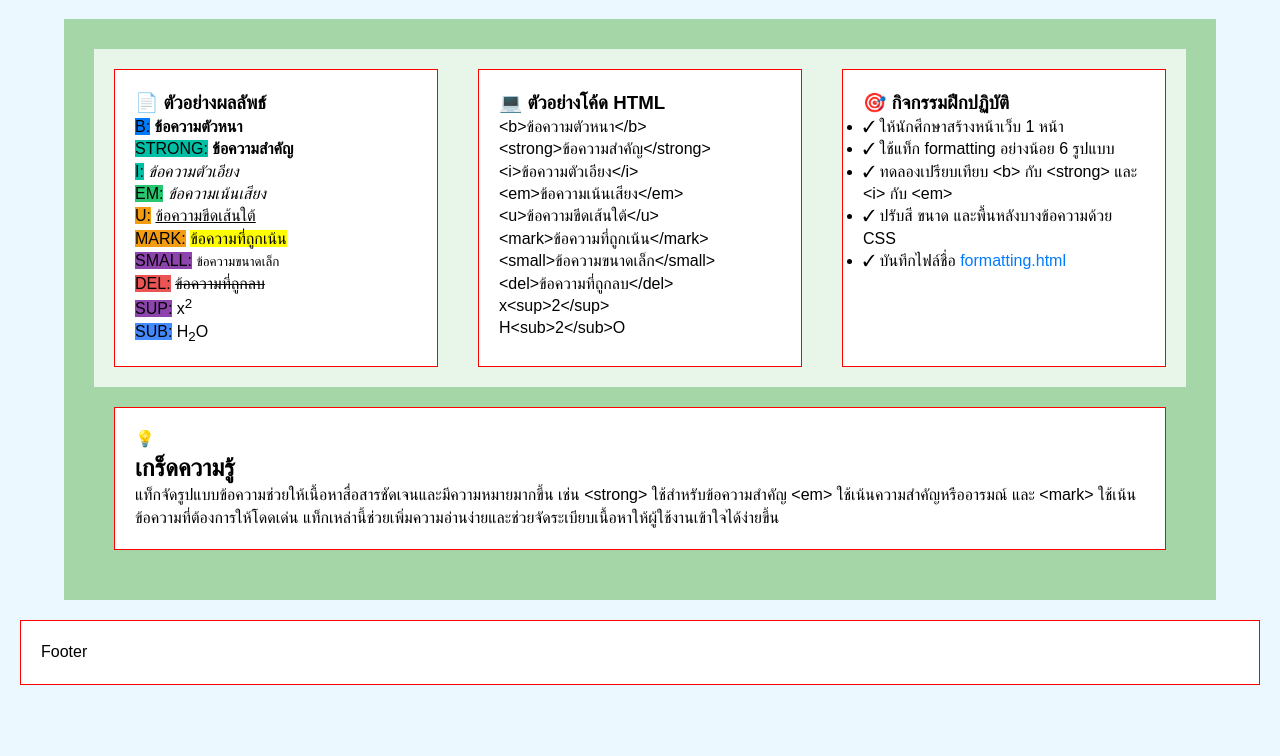
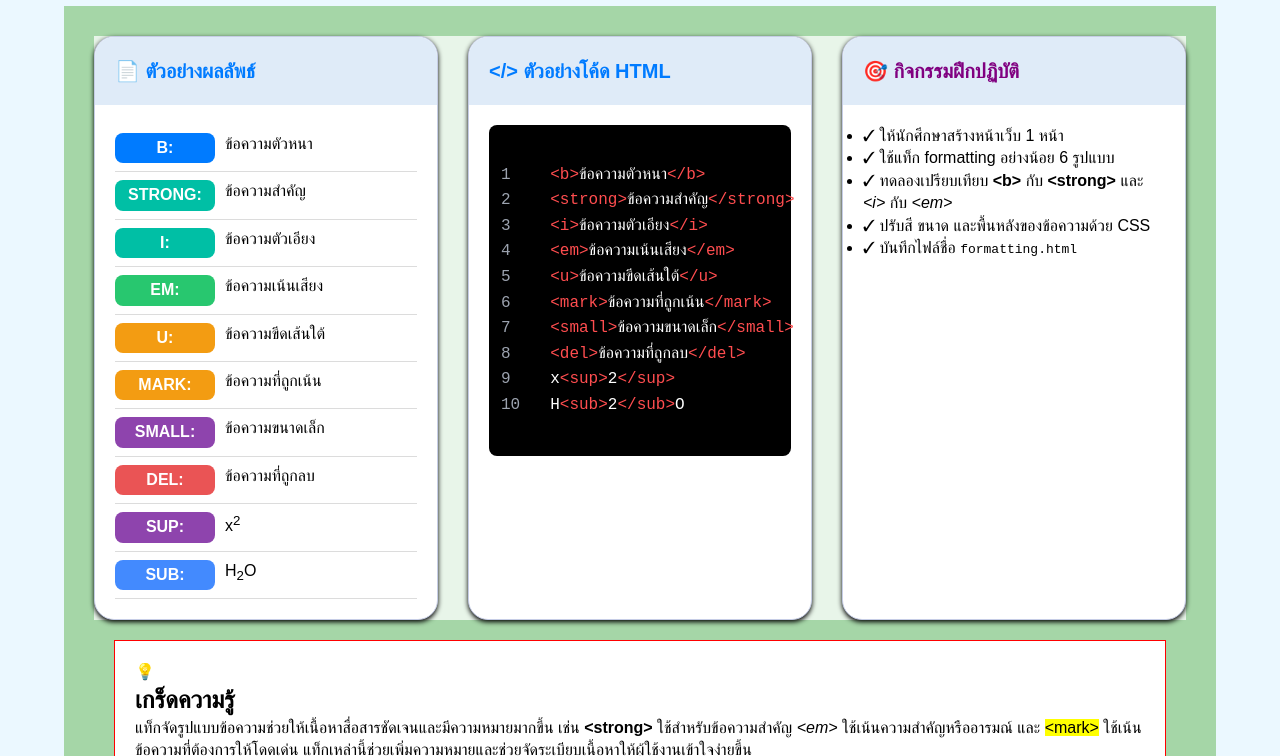
Before and after one commit to queue-kub/Web-Workshop-032, a plain HTML site: page W04-01-formatting.html in a window 1280 px wide. Shown: the part 263-1019 px from the top of the page. Before the commit the page ends 968 px from the top, so only its background shows below. Drawn offline with Linux system fonts and the light colour scheme.

Commit message:
ยังไม่เสร็จ

```diff
--- a/W04-01-formatting.html
+++ b/W04-01-formatting.html
@@ -9,7 +9,6 @@
 </head>
 
 <body>
-    <!-- Header -->
     <header>
         <div class="brand">
             <div class="brand-icon">🧛‍♂️</div>
@@ -26,7 +25,6 @@
         </nav>
     </header>
 
-    <!-- hero -->
     <div class="hero">
         <div class="hero-icon">&lt;/&gt;</div>
         <div class="hero-text">
@@ -36,62 +34,147 @@
     </div>
 
 
-    <!-- Main Content -->
     <div class="container">
+        <div class="card-grid">
 
-    <div class="card-grid">
+
             <div class="card">
-            <h3 class="card-title">📄 ตัวอย่างผลลัพธ์</h3>
-            <p class="card-margin-bt"><span class="label b-label">B:</span> <b>ข้อความตัวหนา</b></p>
-            <p class="card-margin-bt"><span class="label strong-label">STRONG:</span> <strong>ข้อความสำคัญ</strong></p>
-            <p class="card-margin-bt"><span class="label i-label">I:</span> <i>ข้อความตัวเอียง</i></p>
-            <p class="card-margin-bt"><span class="label em-label">EM:</span> <em>ข้อความเน้นเสียง</em></p>
-            <p class="card-margin-bt"><span class="label u-label">U:</span> <u>ข้อความขีดเส้นใต้</u></p>
-            <p class="card-margin-bt"><span class="label mark-label">MARK:</span> <mark>ข้อความที่ถูกเน้น</mark></p>
-            <p class="card-margin-bt"><span class="label small-label">SMALL:</span> <small>ข้อความขนาดเล็ก</small></p>
-            <p class="card-margin-bt"><span class="label del-label">DEL:</span> <del>ข้อความที่ถูกลบ</del></p>
-            <p class="card-margin-bt"><span class="label sup-label">SUP:</span> x<sup>2</sup></p>
-            <p class="card-margin-bt"><span class="label sub-label">SUB:</span> H<sub>2</sub>O</p>
+                <div class="card-header">
+                    <span class="card-icon">📄</span> ตัวอย่างผลลัพธ์
+                </div>
+
+                <div class="card-body">
+
+                    <div class="format-row">
+                        <span class="label b-label">B:</span>
+                        <span class="format-text bold">ข้อความตัวหนา</span>
+                    </div>
+
+                    <div class="format-row">
+                        <span class="label strong-label">STRONG:</span>
+                        <span class="format-text bold">ข้อความสำคัญ</span>
+                    </div>
+
+                    <div class="format-row">
+                        <span class="label i-label">I:</span>
+                        <span class="format-text italic">ข้อความตัวเอียง</span>
+                    </div>
+
+                    <div class="format-row">
+                        <span class="label em-label">EM:</span>
+                        <span class="format-text italic">ข้อความเน้นเสียง</span>
+                    </div>
+
+                    <div class="format-row">
+                        <span class="label u-label">U:</span>
+                        <span class="format-text underline">ข้อความขีดเส้นใต้</span>
+                    </div>
+
+                    <div class="format-row">
+                        <span class="label mark-label">MARK:</span>
+                        <span class="format-text mark-text">ข้อความที่ถูกเน้น</span>
+                    </div>
+
+                    <div class="format-row">
+                        <span class="label small-label">SMALL:</span>
+                        <span class="format-text small-text">ข้อความขนาดเล็ก</span>
+                    </div>
+
+                    <div class="format-row">
+                        <span class="label del-label">DEL:</span>
+                        <span class="format-text del-text">ข้อความที่ถูกลบ</span>
+                    </div>
+
+                    <div class="format-row">
+                        <span class="label sup-label">SUP:</span>
+                        <span class="format-text">x<sup>2</sup></span>
+                    </div>
+
+                    <div class="format-row">
+                        <span class="label sub-label">SUB:</span>
+                        <span class="format-text">H<sub>2</sub>O</span>
+                    </div>
+
+                </div>
             </div>
 
             <div class="card">
-            <h3 class="card-title">💻 ตัวอย่างโค้ด HTML</h3>
-            <p class="card-margin-bt">&lt;b&gt;ข้อความตัวหนา&lt;/b&gt;</p>
-            <p class="card-margin-bt">&lt;strong&gt;ข้อความสำคัญ&lt;/strong&gt;</p>
-            <p class="card-margin-bt">&lt;i&gt;ข้อความตัวเอียง&lt;/i&gt;</p>
-            <p class="card-margin-bt">&lt;em&gt;ข้อความเน้นเสียง&lt;/em&gt;</p>
-            <p class="card-margin-bt">&lt;u&gt;ข้อความขีดเส้นใต้&lt;/u&gt;</p>
-            <p class="card-margin-bt">&lt;mark&gt;ข้อความที่ถูกเน้น&lt;/mark&gt;</p>
-            <p class="card-margin-bt">&lt;small&gt;ข้อความขนาดเล็ก&lt;/small&gt;</p>
-            <p class="card-margin-bt">&lt;del&gt;ข้อความที่ถูกลบ&lt;/del&gt;</p>
-            <p class="card-margin-bt">x&lt;sup&gt;2&lt;/sup&gt;</p>
-            <p class="card-margin-bt">H&lt;sub&gt;2&lt;/sub&gt;O</p>
+                <div class="card-header">
+                    <span class="card-icon">&lt;/&gt;</span> ตัวอย่างโค้ด HTML
+                </div>
+                <div class="card-body">
+                    <div class="code-box">
+                        <pre><code>
+<span class="line-no">1</span>  <span class="html-tag">&lt;b&gt;</span>ข้อความตัวหนา<span class="html-tag">&lt;/b&gt;</span>
+<span class="line-no">2</span>  <span class="html-tag">&lt;strong&gt;</span>ข้อความสำคัญ<span class="html-tag">&lt;/strong&gt;</span>
+<span class="line-no">3</span>  <span class="html-tag">&lt;i&gt;</span>ข้อความตัวเอียง<span class="html-tag">&lt;/i&gt;</span>
+<span class="line-no">4</span>  <span class="html-tag">&lt;em&gt;</span>ข้อความเน้นเสียง<span class="html-tag">&lt;/em&gt;</span>
+<span class="line-no">5</span>  <span class="html-tag">&lt;u&gt;</span>ข้อความขีดเส้นใต้<span class="html-tag">&lt;/u&gt;</span>
+<span class="line-no">6</span>  <span class="html-tag">&lt;mark&gt;</span>ข้อความที่ถูกเน้น<span class="html-tag">&lt;/mark&gt;</span>
+<span class="line-no">7</span>  <span class="html-tag">&lt;small&gt;</span>ข้อความขนาดเล็ก<span class="html-tag">&lt;/small&gt;</span>
+<span class="line-no">8</span>  <span class="html-tag">&lt;del&gt;</span>ข้อความที่ถูกลบ<span class="html-tag">&lt;/del&gt;</span>
+<span class="line-no">9</span>  x<span class="html-tag">&lt;sup&gt;</span>2<span class="html-tag">&lt;/sup&gt;</span>
+<span class="line-no">10</span>  H<span class="html-tag">&lt;sub&gt;</span>2<span class="html-tag">&lt;/sub&gt;</span>O
+                    </code></pre>
+                    </div>
+                </div>
             </div>
 
             <div class="card">
-            <h3 class="card-title">🎯 กิจกรรมฝึกปฏิบัติ</h3>
+                <div class="card-header">
+                    <span class="card-icon">🎯</span> <span class="purple-text">กิจกรรมฝึกปฏิบัติ</span>
+                </div>
+                <div class="card-body">
                     <ul class="activity-list">
-                <li><span class="check">✓</span> <span>ให้นักศึกษาสร้างหน้าเว็บ 1 หน้า</span></li>
-                <li><span class="check">✓</span> <span>ใช้แท็ก formatting อย่างน้อย 6 รูปแบบ</span></li>
-                <li><span class="check">✓</span> <span>ทดลองเปรียบเทียบ &lt;b&gt; กับ &lt;strong&gt; และ &lt;i&gt; กับ &lt;em&gt;</span></li>
-                <li><span class="check">✓</span> <span>ปรับสี ขนาด และพื้นหลังบางข้อความด้วย CSS</span></li>
-                <li><span class="check">✓</span> <span>บันทึกไฟล์ชื่อ <span style="color:#007bff; ">formatting.html</span></span></li>
+                        <li>
+                            <span class="check">✓</span>
+                            <span>ให้นักศึกษาสร้างหน้าเว็บ 1 หน้า</span>
+                        </li>
+                        <li>
+                            <span class="check">✓</span>
+                            <span>ใช้แท็ก formatting อย่างน้อย 6 รูปแบบ</span>
+                        </li>
+                        <li>
+                            <span class="check">✓</span>
+                            <span>ทดลองเปรียบเทียบ <b>&lt;b&gt;</b> กับ <strong>&lt;strong&gt;</strong> และ
+                                <i>&lt;i&gt;</i> กับ <em>&lt;em&gt;</em></span>
+                        </li>
+                        <li>
+                            <span class="check">✓</span>
+                            <span>ปรับสี ขนาด และพื้นหลังของข้อความด้วย CSS</span>
+                        </li>
+                        <li>
+                            <span class="check">✓</span>
+                            <span>บันทึกไฟล์ชื่อ <code class="inline-code">formatting.html</code></span>
+                        </li>
                     </ul>
                 </div>
             </div>
 
-    <div class="tip-box">
-        <div class="tip-icon">💡</div>
-        <div>
-            <h2>เกร็ดความรู้</h2>
-            <p>แท็กจัดรูปแบบข้อความช่วยให้เนื้อหาสื่อสารชัดเจนและมีความหมายมากขึ้น เช่น &lt;strong&gt; ใช้สำหรับข้อความสำคัญ &lt;em&gt; ใช้เน้นความสำคัญหรืออารมณ์ และ &lt;mark&gt; ใช้เน้นข้อความที่ต้องการให้โดดเด่น แท็กเหล่านี้ช่วยเพิ่มความอ่านง่ายและช่วยจัดระเบียบเนื้อหาให้ผู้ใช้งานเข้าใจได้ง่ายขึ้น</p>
-        </div>
-    </div>
 
         </div>
 
-    <!-- footer -->
-    <footer>Footer</footer>
+
+
+        </section>
+
+        <section class="tip-box">
+            <div class="tip-icon">💡</div>
+            <div class="tip-content">
+                <h2>เกร็ดความรู้</h2>
+                <p>
+                    แท็กจัดรูปแบบข้อความช่วยให้เนื้อหาสื่อสารชัดเจนและมีความหมายมากขึ้น เช่น
+                    <strong>&lt;strong&gt;</strong> ใช้สำหรับข้อความสำคัญ
+                    <em>&lt;em&gt;</em> ใช้เน้นความสำคัญหรืออารมณ์ และ
+                    <mark>&lt;mark&gt;</mark> ใช้เน้นข้อความที่ต้องการให้โดดเด่น
+                    แท็กเหล่านี้ช่วยเพิ่มความหมายและช่วยจัดระเบียบเนื้อหาให้ผู้ใช้งานเข้าใจง่ายขึ้น
+                </p>
+            </div>
+        </section>
+
+        </main>
+    </div>
+
 </body>
 
 </html>
--- a/css/W04-formatting.css
+++ b/css/W04-formatting.css
@@ -12,8 +12,8 @@ body {
 }
 
 footer,
-.hero,
-.card,
+/* .hero, */
+/* .card, */
 .tip-box {
   border: 1px solid red;
   background-color: white;
@@ -21,6 +21,9 @@ footer,
   padding: 20px;
 }
 
+/* ======================
+Header / Navigation
+=========================*/
 header {
   background: linear-gradient(to right, #014ff8, #15bafc);
   padding: 20px;
@@ -38,9 +41,13 @@ header {
   gap: 10px;
 }
 
-.brand-icon {font-size: 50px;}
+.brand-icon {
+  font-size: 50px;
+}
 
-.brand-text p {font-size: 12px;}
+.brand-text p {
+  font-size: 12px;
+}
 
 nav a {
   color: white;
@@ -52,29 +59,160 @@ nav a:hover {
   text-decoration: underline;
 }
 
+/* ======================
+       Hero Section
+=========================*/
+
+.hero {
+  padding: 45px 80px 30px;
+  display: flex;
+  align-items: center;
+  gap: 20px;
+}
+
+.hero-icon {
+  /* background-color: #014ff8; */
+  background: linear-gradient(135deg, #014ff8, #15bafc);
+  padding: 20px;
+  border-radius: 20%;
+
+  color: white;
+  font-size: 30px;
+  font-weight: bold;
+}
+
+.hero-text {
+
+}
+.hero-text h1 {
+  color: rgb(0, 0, 143);
+  font-size: 40px;
+}
+.hero-text p {
+  color: gray;
+  font-size: 20px;
+}
+
+
+/* ======================
+      Main Section
+=========================*/
 .container {
   max-width: 1200px;
   width: 90%;
   margin: 0 auto;
   padding: 30px;
 
-  background-color: #A5D6A7;
+  background-color: #a5d6a7;
 }
 
 .card-grid {
   display: grid;
-  grid-template-columns: 1fr 1fr 1fr;
+  /* grid-template-columns: 1fr 1fr 1fr; */
+  grid-template-columns: repeat(3, 1fr);
 
-  background-color:  #E8F5E9;
+  background-color: #e8f5e9;
+
+  gap: 30px;
 }
 
-.b-label      { background-color: #007bff; }
-.strong-label { background-color: #00bfa5; }
-.i-label      { background-color: #00bfa5; }
-.em-label     { background-color: #28c76f; }
-.u-label      { background-color: #f39c12; }
-.mark-label   { background-color: #f39c12; }
-.small-label  { background-color: #8e44ad; }
-.del-label    { background-color: #ea5455; }
-.sup-label    { background-color: #8e44ad; }
-.sub-label    { background-color: #438afe; }
+.card {
+  background-color: white;
+  /* padding: 40px 30px 60px; */
+
+  border-radius: 20px;
+  border: 1px solid rgb(198, 205, 230);
+
+  overflow: hidden; /*ซ่อนที่มันล้นออกมา*/
+
+  box-shadow: 0 2px 5px black;
+
+}
+
+.card-header {
+  background-color: #dfebf8;
+  color: #007bff;
+  font-weight: bold;
+  font-size: 20px;
+
+  padding: 20px;
+}
+
+.card-header-icon {
+  color: white;
+  background-color: #007bff;
+  border-radius: 50px;
+
+  font-size: 30px;
+  padding: 10px;
+}
+
+.card-body {
+  padding: 20px;
+}
+
+.format-row {
+  padding: 8px 0;
+  border-bottom: 1px solid rgb(220,220,220);
+
+  display: grid;
+  grid-template-columns: 100px 1fr;
+  gap: 10px;
+}
+
+.label {
+  /* background-color: rgb(128, 228, 241); */
+  color: white;
+  padding: 4px 8px;
+  border-radius: 8px;
+
+  text-align: center;
+  font-weight: bold;
+}
+
+.b-label {background-color: #007bff;}
+.strong-label {background-color: #00bfa5;}
+.i-label {background-color: #00bfa5;}
+.em-label {background-color: #28c76f;}
+.u-label {background-color: #f39c12;}
+.mark-label {background-color: #f39c12;}
+.small-label {background-color: #8e44ad;}
+.del-label {background-color: #ea5455;}
+.sup-label {background-color: #8e44ad;}
+.sub-label {background-color: #438afe;}
+
+/* Card-2 */
+.code-box {
+  background-color: black;
+  padding: 12px;
+  border-radius: 8px;
+}
+
+pre {
+  font-size: 16px;
+  line-height: 1.6;
+  color: rgb(255, 255, 255);
+}
+
+.line-no {
+  color: rgb(145, 139, 139);
+
+  display: inline-block;
+  width: 30px;
+}
+
+.html-tag { color:#ff0000}
+
+/* card 2 */
+.purple-text {
+  color: purple;
+}
+
+.html-tag {
+    color: #ff4d4f; /
+    font-weight: 600;
+}
+
+.line-no {
+    color: #9ca3af;
+}
```
Lines whose indentation alone changed are shown as unchanged.
